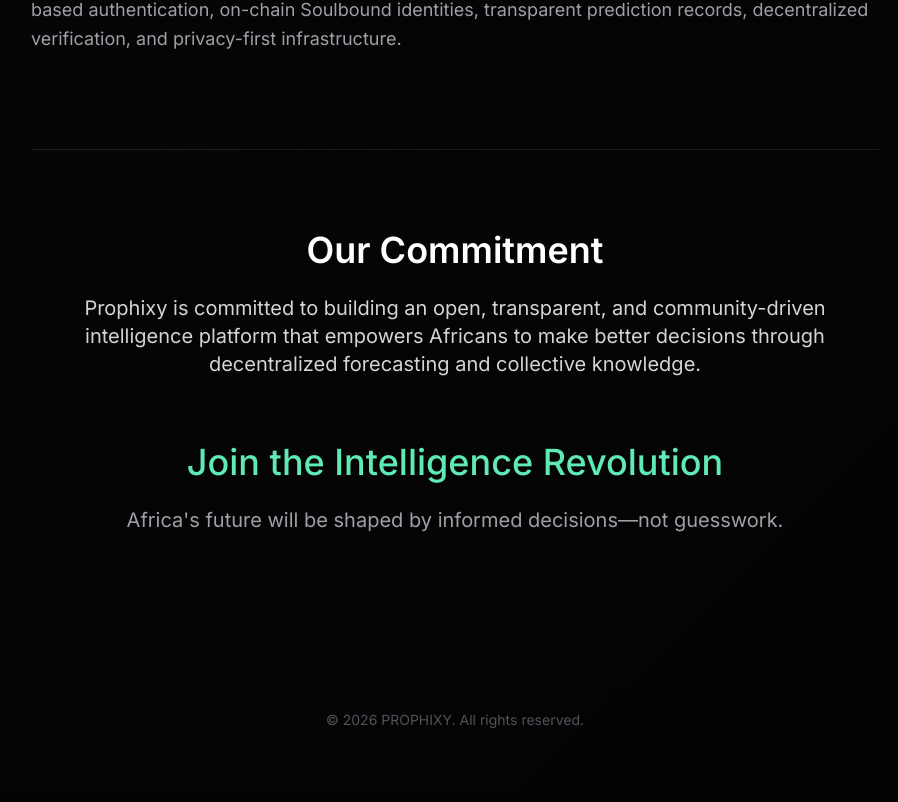
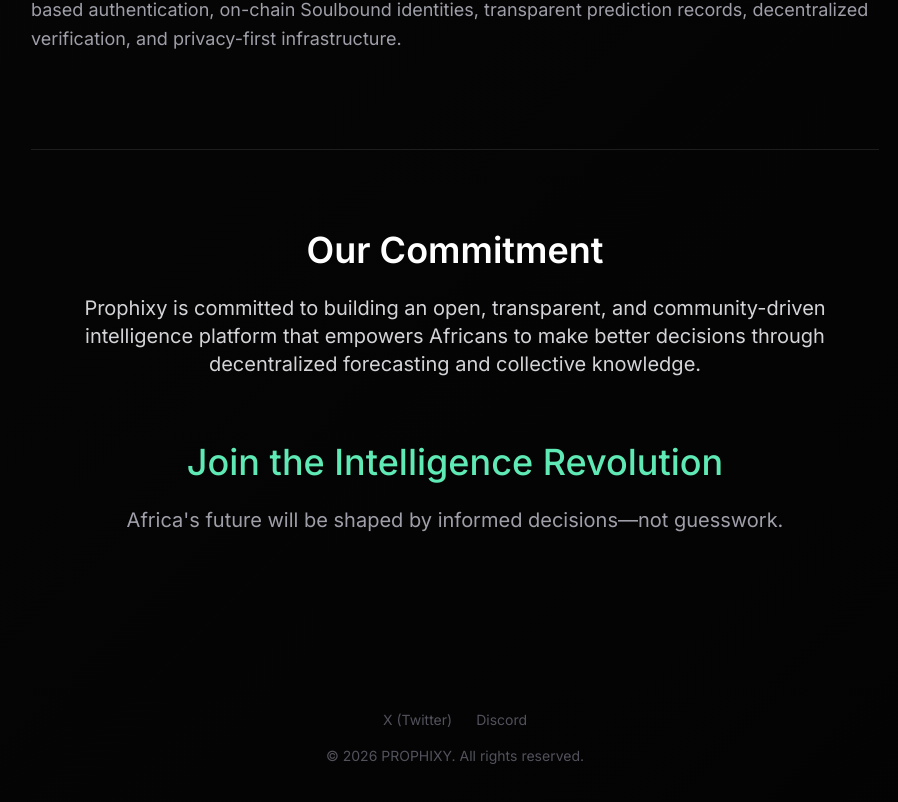
Before and after one commit to shapirags27-cyber/PROPHIXY-, a Next.js app: page / in a window 1280 px wide. Shown: the part 7693-8495 px from the top of the page, without its empty margins (185-1083 px from the left). Built offline with nearby package versions, Linux system fonts and the light colour scheme.

Commit message:
Update prophixy-docs.tsx

```diff
--- a/components/prophixy-docs.tsx
+++ b/components/prophixy-docs.tsx
@@ -273,7 +273,7 @@
           <p className="text-zinc-400">Prophixy is committed to maintaining a transparent and trustworthy ecosystem through wallet-based authentication, on-chain Soulbound identities, transparent prediction records, decentralized verification, and privacy-first infrastructure.</p>
         </section>
 
-        <section className="text-center py-20 border-t border-white/10">
+         <section className="text-center py-20 border-t border-white/10">
           <h2 className="text-4xl font-semibold mb-6">Our Commitment</h2>
           <p className="text-xl text-zinc-300">Prophixy is committed to building an open, transparent, and community-driven intelligence platform that empowers Africans to make better decisions through decentralized forecasting and collective knowledge.</p>
 
@@ -281,9 +281,28 @@
           <p className="mt-6 text-xl text-zinc-400">Africa&apos;s future will be shaped by informed decisions—not guesswork.</p>
         </section>
 
-        <div className="mt-12 text-center text-sm text-zinc-600">
-  © 2026 PROPHIXY. All rights reserved.
-</div>
+        {/* Social Links + Copyright */}
+        <div className="mt-12 text-center text-sm text-zinc-600 flex flex-col items-center gap-4">
+          <div className="flex gap-6">
+            <a
+              href="https://x.com/Prophixy_win"
+              target="_blank"
+              rel="noopener noreferrer"
+              className="hover:text-white transition"
+            >
+              X (Twitter)
+            </a>
+            <a
+              href="https://discord.gg/tRHf4cGTjY"
+              target="_blank"
+              rel="noopener noreferrer"
+              className="hover:text-white transition"
+            >
+              Discord
+            </a>
+          </div>
+          <div>© 2026 PROPHIXY. All rights reserved.</div>
+        </div>
       </main>
     </div>
   );
```
